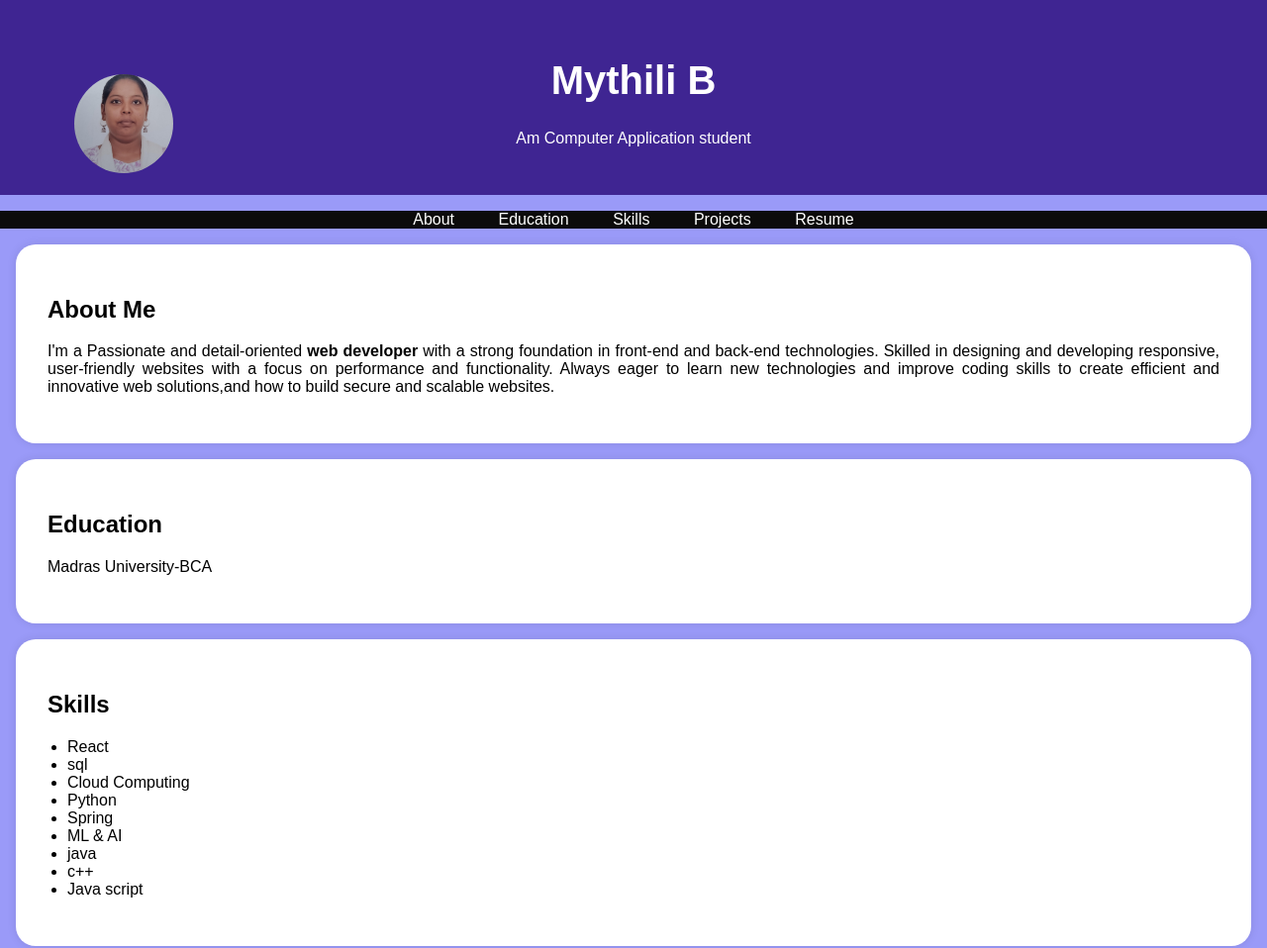
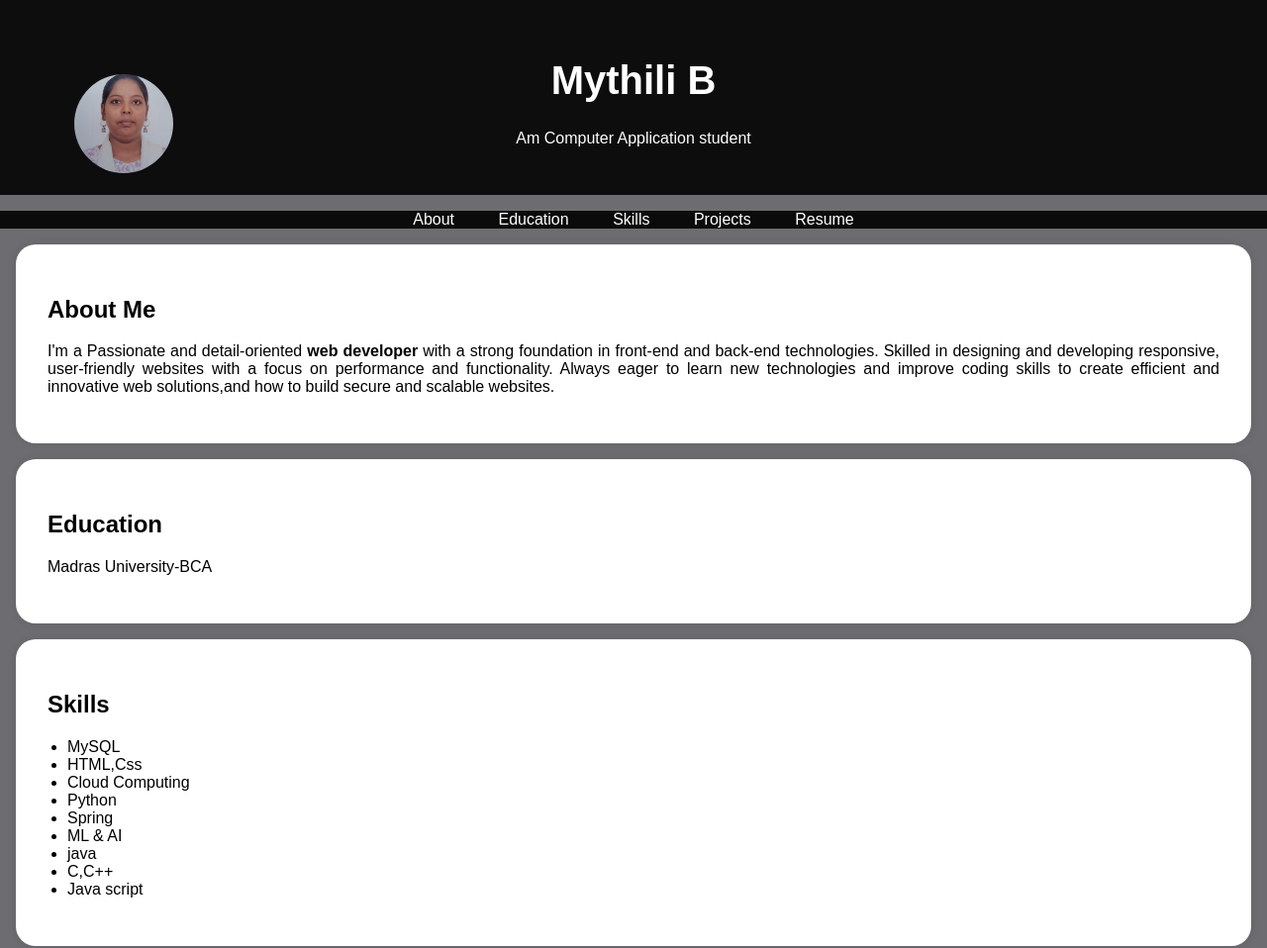
Before and after one commit to MythiliSanjaiyan/digital-portfolio, a plain HTML site: page index.html in a window 1280 px wide. Shown: the top 958 px of the page at 99% size. Drawn offline with Linux system fonts and the light colour scheme.

Commit message:
index.html

```diff
--- a/index.html
+++ b/index.html
@@ -7,11 +7,11 @@
             font-family: Arial, sans-serif;
             margin: 0;
             padding: 0;
-            background-color: #9a9af8;
+            background-color: #6d6d71;
         }
 
         header {
-            background-color: #3f2592;
+            background-color: #0d0d0e;
             color: #fff;
             text-align: center;
             padding: 2rem 0;
@@ -133,14 +133,14 @@
         <div class="section-content">
             <h2>Skills</h2>
             <ul>
-                <li>React</li>
-                <li>sql</li>
+                <li>MySQL</li>
+                <li>HTML,Css</li>
                 <li>Cloud Computing</li>
                 <li>Python</li>
                 <li>Spring</li>
                 <li>ML & AI</li>
                 <li>java</li>
-                <li>c++</li>
+                <li>C,C++</li>
                 <li>Java script</li>
             </ul>
         </div>
```
